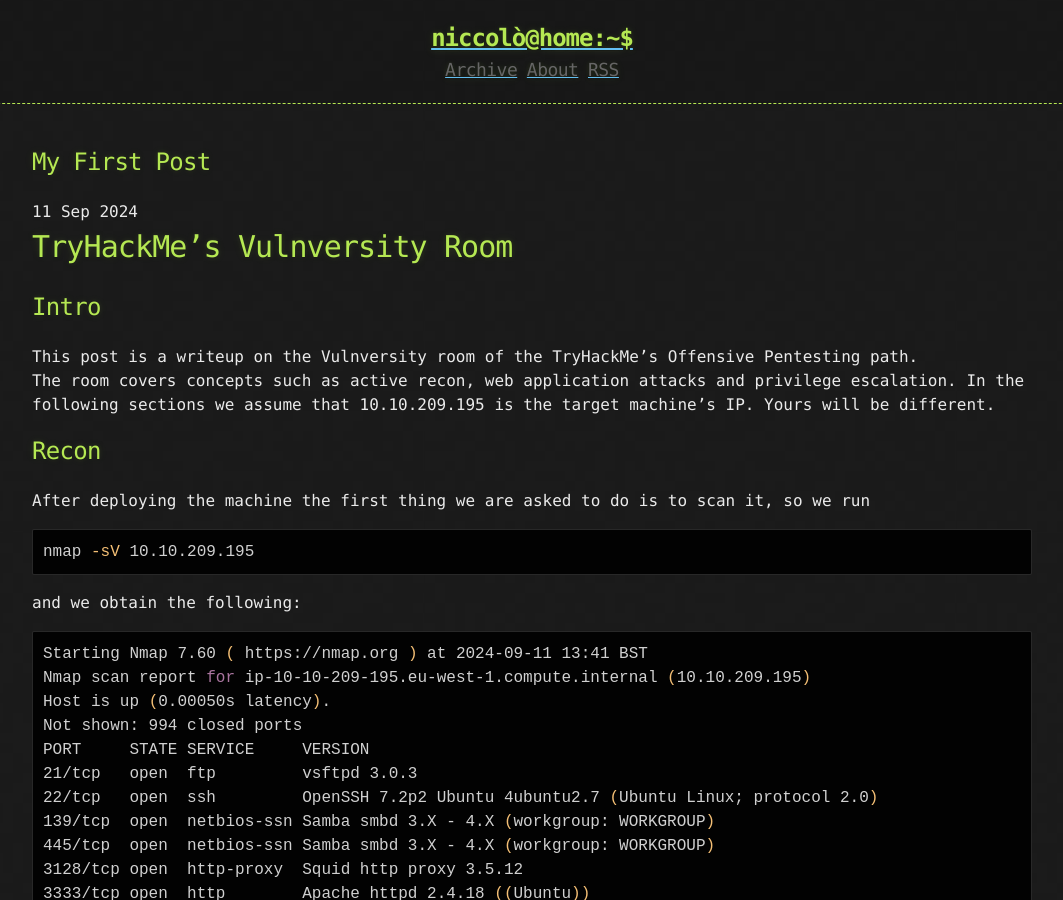
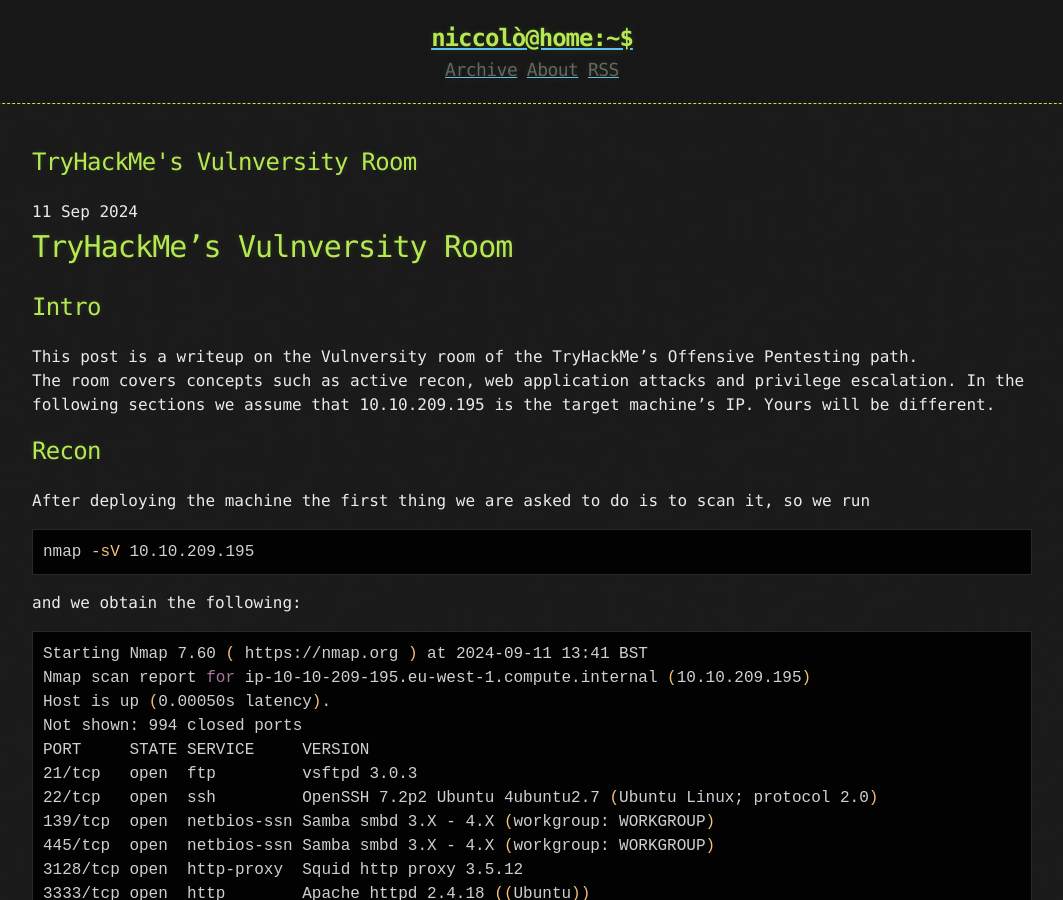
Before and after one commit to n-califano/n-califano.github.io, a Jekyll site: the page built from _posts/2024-09-11-tryhackme-vulnversity-room.md, in a window 1280 px wide and 900 px high. Shown: the whole window, without its empty margins (108-1171 px from the left). Built offline with Jekyll 4.4.1, drawn with Linux system fonts in a browser that asks for light colours.

Commit message:
fixed vulnversity room title

```diff
--- a/_posts/2024-09-11-tryhackme-vulnversity-room.md
+++ b/_posts/2024-09-11-tryhackme-vulnversity-room.md
@@ -1,5 +1,5 @@
 ---
-title: "My First Post"
+title: "TryHackMe's Vulnversity Room"
 published: true
 ---
 
```
